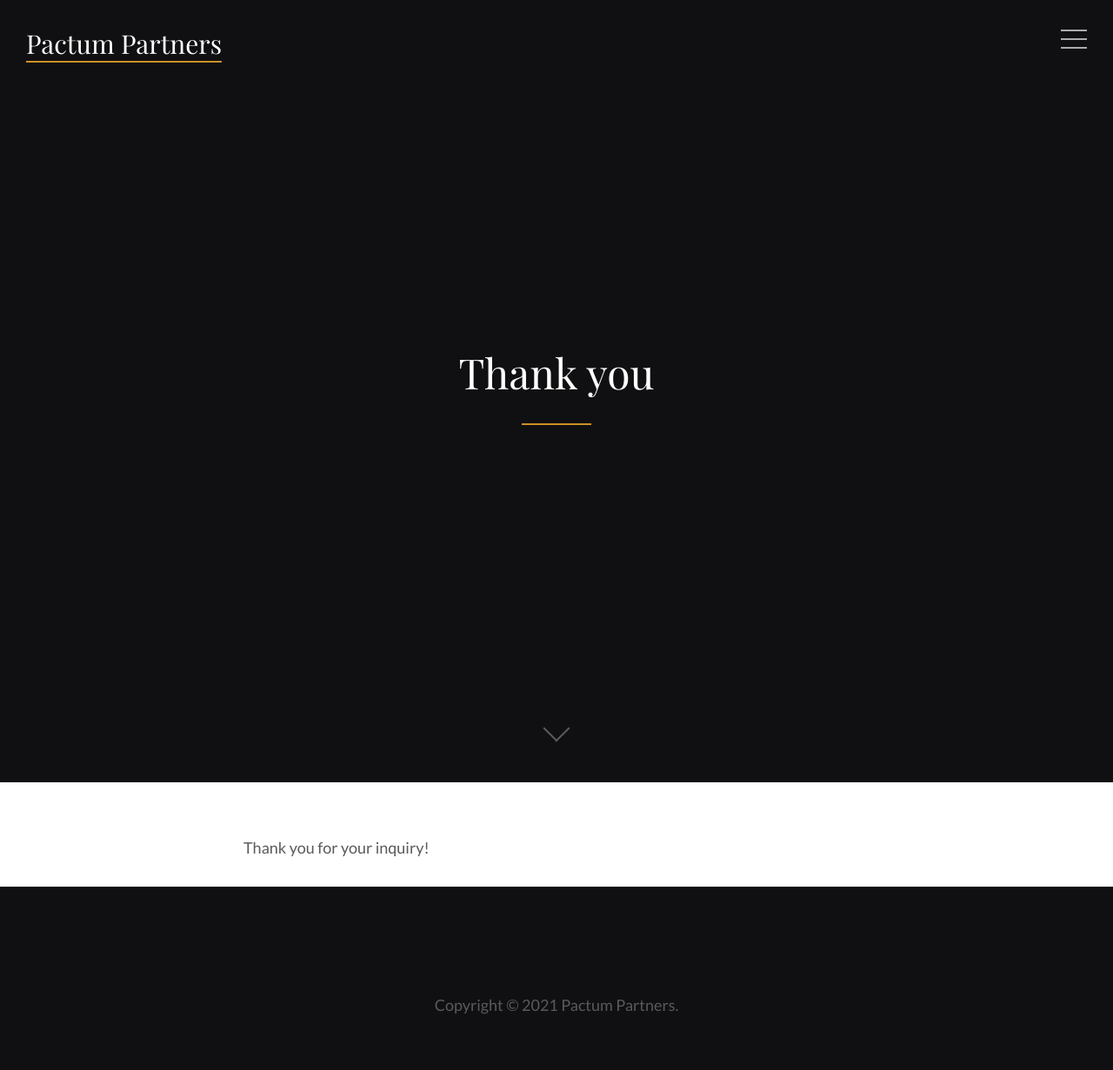
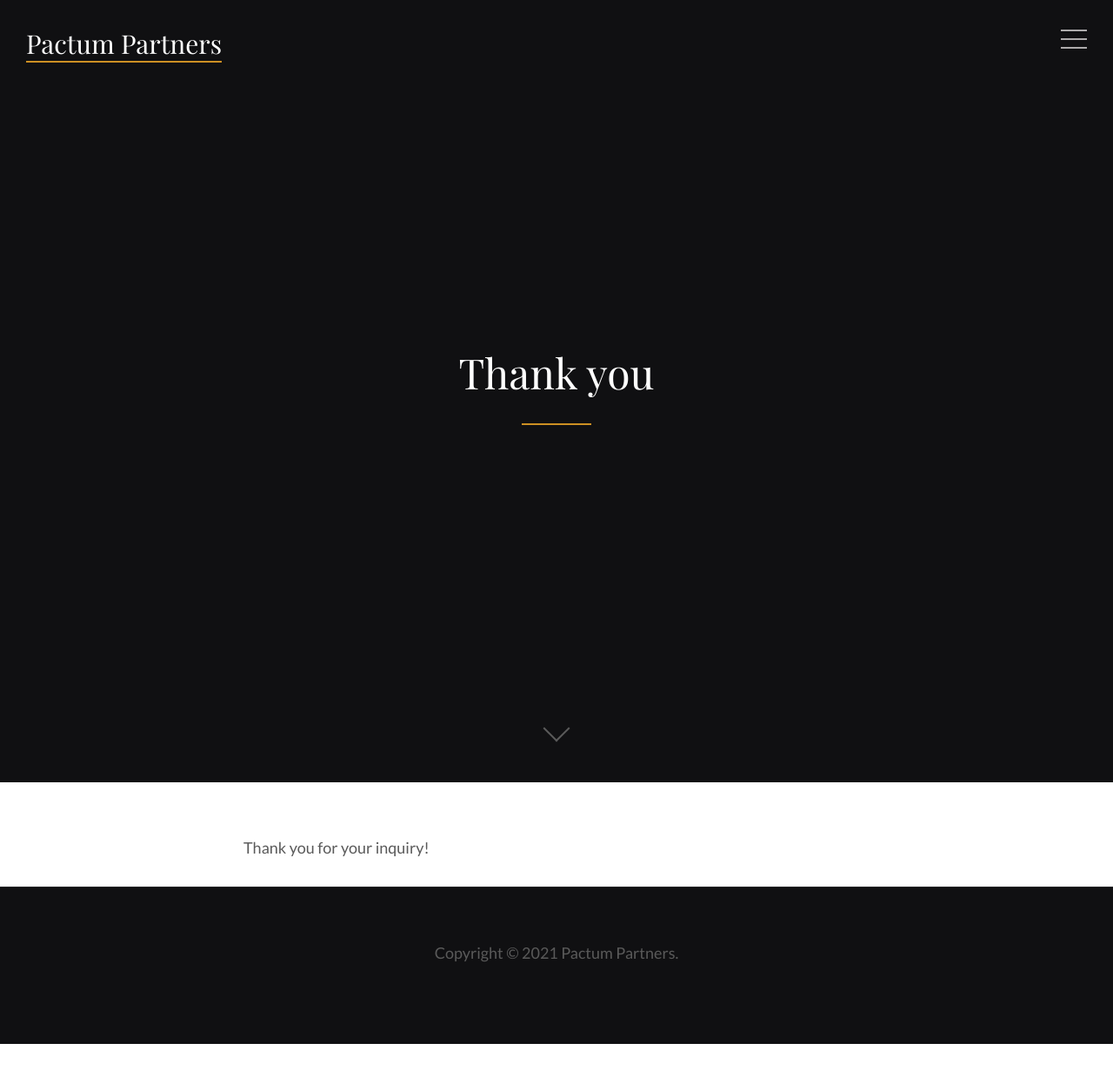
Before and after one commit to mcalvoelhauge/pactumpartners.github.io, a Jekyll site: the page built from thank-you.html, in a window 1280 px wide. Shown: the whole page at 87% size. Built offline with Jekyll 4.4.1, drawn with Linux system fonts in a browser that asks for light colours; some web fonts are replaced; after the commit the page ends 1201 px from its top, so only the background shows below that.

Commit message:
Update _footer.scss

```diff
--- a/_sass/_footer.scss
+++ b/_sass/_footer.scss
@@ -6,8 +6,8 @@
 .site-footer {
 	background-color: $black;
 	border-top: 1px solid rgba(90, 90, 90, 0.3);
-	padding-bottom: 30px;
-	padding-top: 120px;
+	padding-bottom: 60px;
+	padding-top: 60px;
 	text-align: center;
 }
 
```
